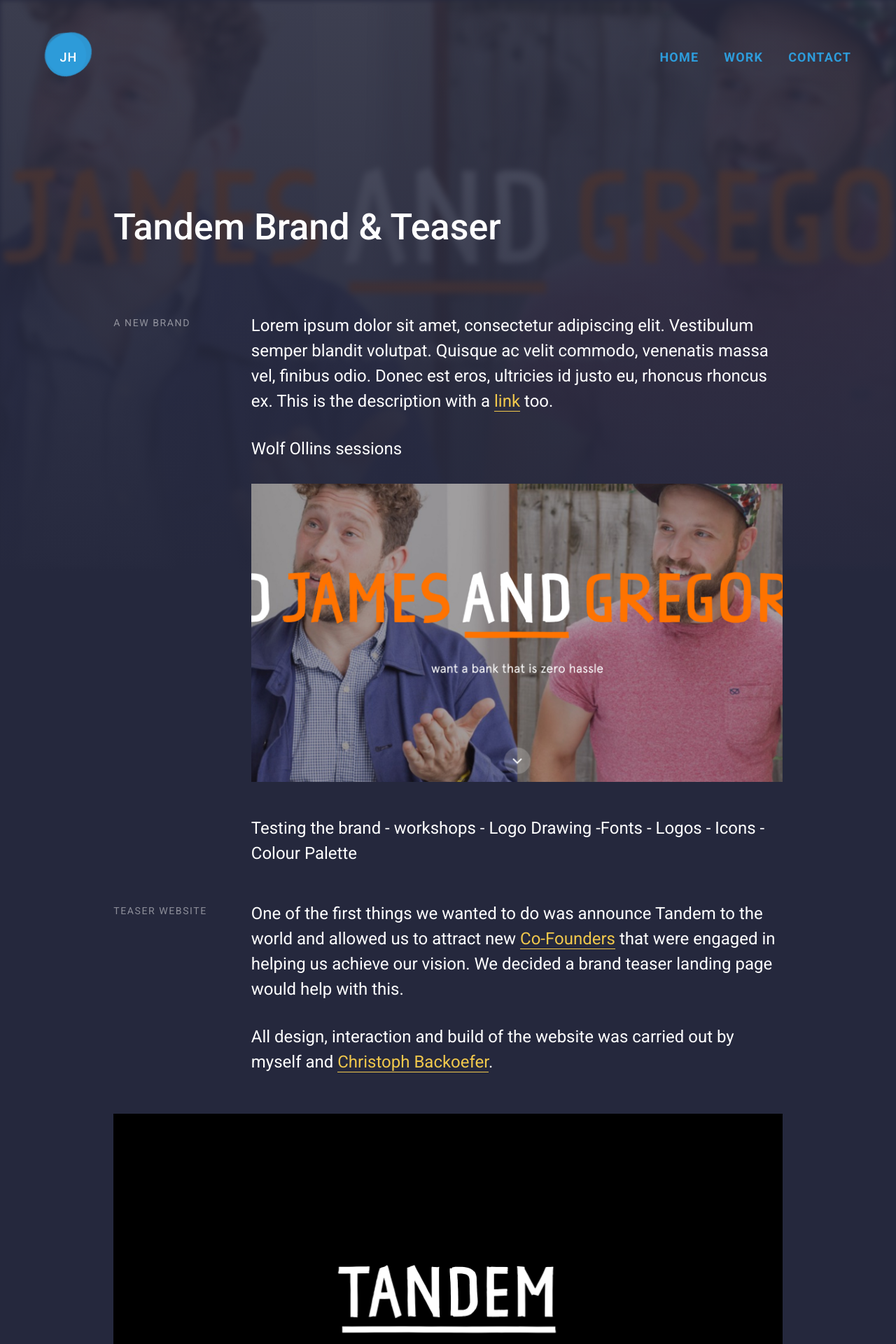
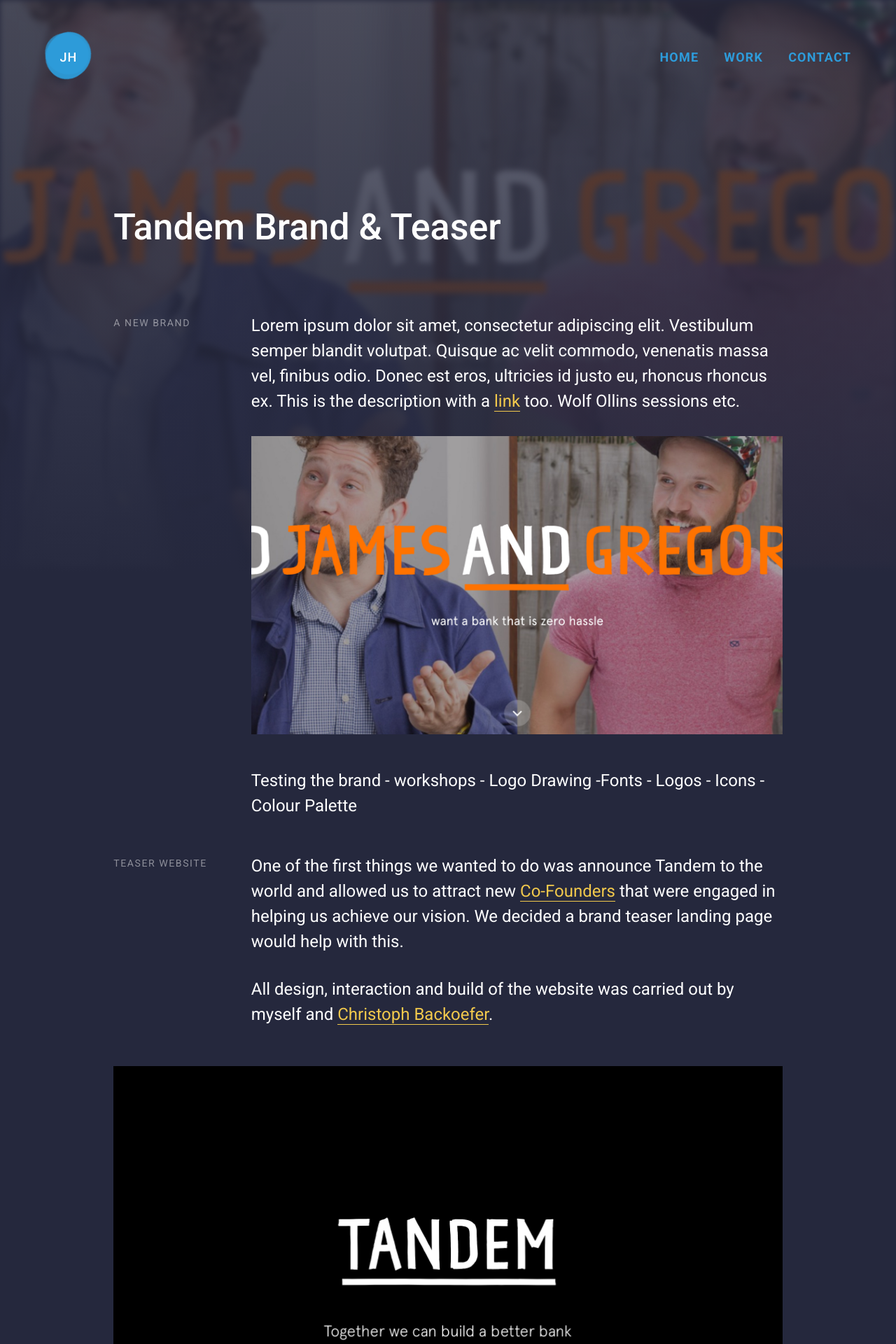
Before and after one commit to JacobH1992/portfolio-github-pages, a Jekyll site: the page built from _posts/2017-03-14-tandem-teaser-website.markdown, in a window 1280 px wide. Shown: the top 1920 px of the page at 70% size. Built offline with Jekyll 4.4.1, drawn with Linux system fonts in a browser that asks for light colours; nearby versions of some CDN libraries.

Commit message:
Updated proejct page styles

```diff
--- a/_posts/2017-03-14-tandem-teaser-website.markdown
+++ b/_posts/2017-03-14-tandem-teaser-website.markdown
@@ -10,9 +10,7 @@
 
 ## A new brand
 
-Lorem ipsum dolor sit amet, consectetur adipiscing elit. Vestibulum semper blandit volutpat. Quisque ac velit commodo, venenatis massa vel, finibus odio. Donec est eros, ultricies id justo eu, rhoncus rhoncus ex. This is the description with a [link](/link/) too.
-
-Wolf Ollins sessions
+Lorem ipsum dolor sit amet, consectetur adipiscing elit. Vestibulum semper blandit volutpat. Quisque ac velit commodo, venenatis massa vel, finibus odio. Donec est eros, ultricies id justo eu, rhoncus rhoncus ex. This is the description with a [link](/link/) too. Wolf Ollins sessions etc.
 
 ![Inline image](../assets/img/cover/tandem-teaser-website.jpg){: .revealBottom }
 <!-- <div class="img"><img src="../assets/img/cover/tandem-teaser-website.jpg" alt=""></div> -->
--- a/_sass/pages/_project.scss
+++ b/_sass/pages/_project.scss
@@ -21,7 +21,7 @@
 	bottom: 0;
 	right: 0;
 	background-size: cover;
-		opacity: 0.2;
+	opacity: 0.3;
 	-webkit-filter: blur(4px);
 	-moz-filter: blur(4px);
 	-o-filter: blur(4px);
@@ -75,10 +75,12 @@
 			}
 		}
 	  	.img {
+	  		@include span-columns(12);
+			@include shift(0);
+			margin-bottom: 2rem;
+			@include mq(large) {
 				@include span-columns(10);
 				@include shift(1);
-			margin-bottom: 2rem;
-			@include mq(large) {
 				margin-bottom: 4rem;
 			}
 	  	}
```
Also changed, not shown: _sass/_base.scss (line endings or trailing spaces). Lines whose indentation alone changed are shown as unchanged.
